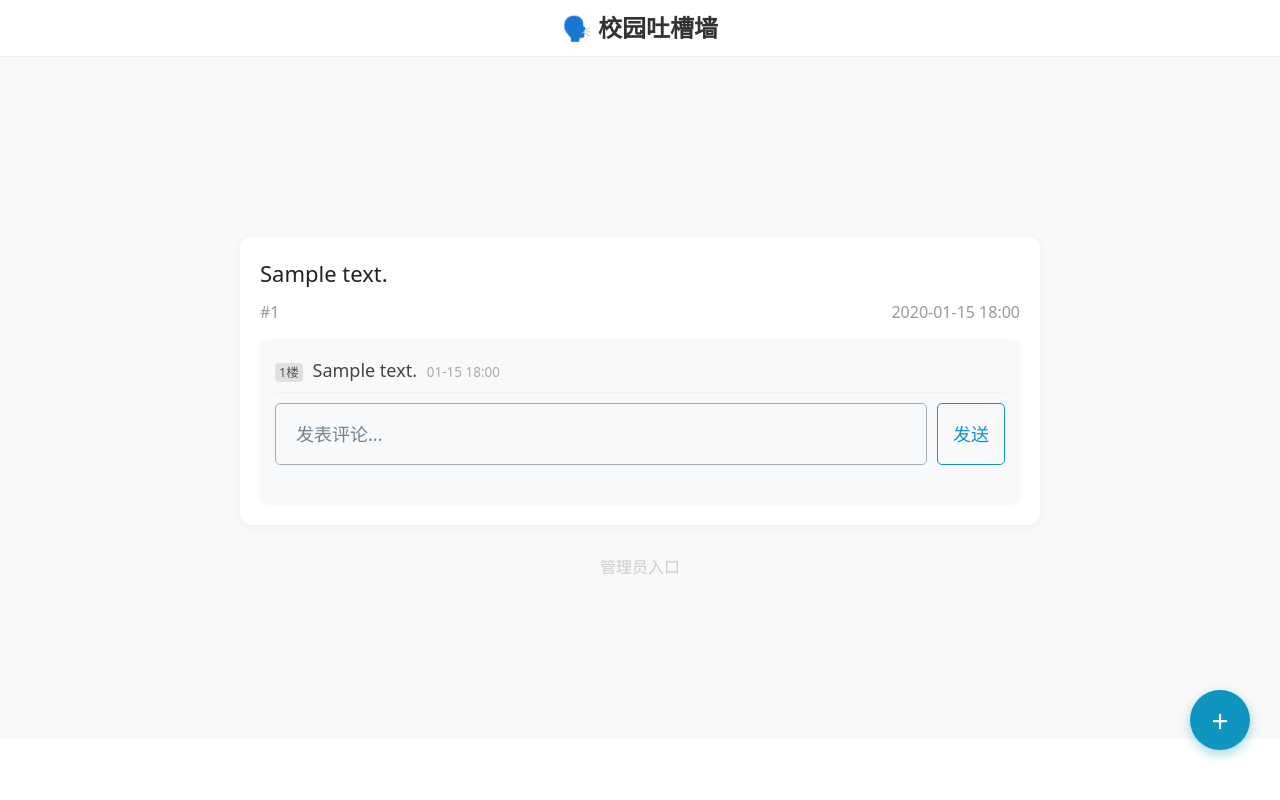
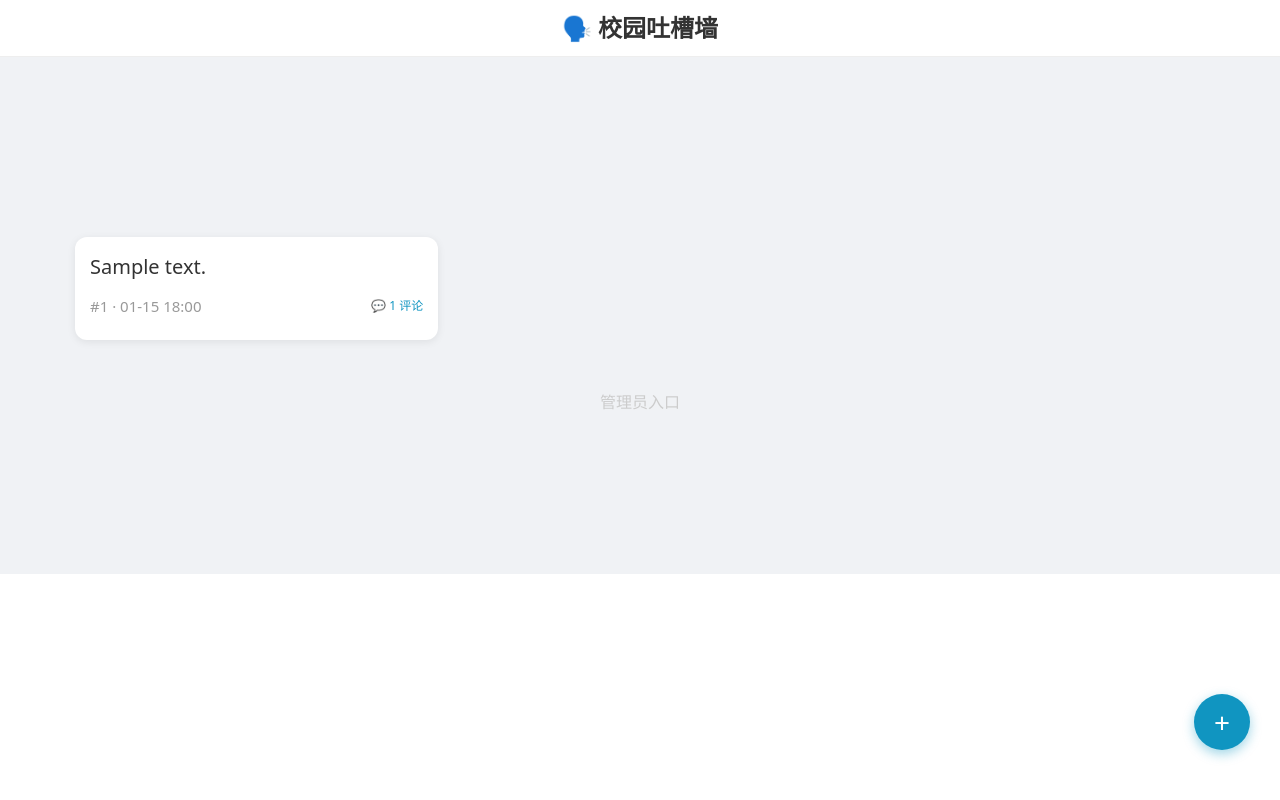
Before and after one commit to garywanggali/say_something, a Django app: page / in a window 1280 px wide. Run offline with Django 4.2, Linux system fonts and the light colour scheme; tables that the repository leaves empty hold one stand-in row (values such as "Sample post").

Commit message:
UI update: Masonry layout for smaller card-like posts

```diff
--- a/board/templates/board/index.html
+++ b/board/templates/board/index.html
@@ -4,15 +4,13 @@
     <meta charset="UTF-8">
     <meta name="viewport" content="width=device-width, initial-scale=1.0">
     <title>校园吐槽墙</title>
-    <!-- Use Pico.css -->
     <link rel="stylesheet" href="https://cdn.jsdelivr.net/npm/@picocss/pico@1/css/pico.min.css">
     <style>
         :root {
             --primary: #1095c1;
             --primary-hover: #08769b;
         }
-        body { padding-bottom: 80px; background-color: #f9f9f9; }
-        .container { max-width: 800px; }
+        body { padding-bottom: 80px; background-color: #f0f2f5; }
 
         /* Navbar */
         .navbar {
@@ -27,94 +25,102 @@
         }
         .navbar-title { font-weight: bold; font-size: 1.2rem; color: #333; margin: 0; }
 
+        /* Masonry Layout */
+        .masonry-grid {
+            column-count: 3;
+            column-gap: 20px;
+        }
+        @media (max-width: 992px) {
+            .masonry-grid { column-count: 2; }
+        }
+        @media (max-width: 600px) {
+            .masonry-grid { column-count: 1; }
+        }
+
         /* Post Card */
         .post-card {
             background: white;
             border-radius: 12px;
-            box-shadow: 0 2px 8px rgba(0,0,0,0.05);
+            box-shadow: 0 2px 8px rgba(0,0,0,0.08);
             margin-bottom: 20px;
-            padding: 20px;
+            padding: 15px;
             border: none;
+            break-inside: avoid; /* Prevent split across columns */
+            display: inline-block; /* Fix for column layout rendering */
+            width: 100%;
+            transition: transform 0.2s;
         }
-        .post-content { font-size: 1.1em; color: #222; margin-bottom: 10px; white-space: pre-wrap; }
-        .post-meta { font-size: 0.8em; color: #999; margin-bottom: 15px; display: flex; justify-content: space-between; }
+        .post-card:hover { transform: translateY(-3px); box-shadow: 0 5px 15px rgba(0,0,0,0.1); }
+
+        .post-content { font-size: 1em; color: #333; margin-bottom: 10px; white-space: pre-wrap; line-height: 1.5; }
+        .post-meta { font-size: 0.75em; color: #999; display: flex; justify-content: space-between; align-items: center; margin-bottom: 5px; }
 
         /* Comments */
+        .comment-toggle-btn {
+            background: none; border: none; padding: 5px 0;
+            color: var(--primary); font-size: 0.8em; cursor: pointer;
+            width: auto; margin: 0;
+        }
+        .comment-toggle-btn:hover { text-decoration: underline; background: none; color: var(--primary-hover); }
+
         .comment-section {
             background-color: #f7f9fa;
             border-radius: 8px;
-            padding: 10px 15px;
-            margin-top: 15px;
+            padding: 10px;
+            margin-top: 10px;
+            display: none; /* Hidden by default */
         }
+        .comment-section.show { display: block; }
+
         .comment-item {
             border-bottom: 1px solid #eef0f2;
-            padding: 8px 0;
-            font-size: 0.9em;
+            padding: 6px 0;
+            font-size: 0.85em;
         }
         .comment-item:last-child { border-bottom: none; }
-        .comment-content { color: #444; }
-        .comment-meta { font-size: 0.75em; color: #aaa; margin-left: 5px; }
+        .comment-content { color: #555; }
+        .comment-meta { font-size: 0.8em; color: #aaa; margin-left: 5px; }
         .floor-tag {
-            background: #e0e0e0; color: #555;
-            font-size: 0.7em; padding: 1px 4px;
+            background: #e0e0e0; color: #666;
+            font-size: 0.8em; padding: 1px 5px;
             border-radius: 4px; margin-right: 5px;
         }
 
-        /* FAB (Floating Action Button) */
+        /* FAB */
         .fab {
-            position: fixed;
-            bottom: 30px;
-            right: 30px;
-            width: 60px;
-            height: 60px;
-            background-color: var(--primary);
-            color: white;
-            border-radius: 50%;
-            display: flex;
-            align-items: center;
-            justify-content: center;
-            font-size: 30px;
-            box-shadow: 0 4px 12px rgba(16, 149, 193, 0.4);
-            cursor: pointer;
-            transition: transform 0.2s, background-color 0.2s;
-            z-index: 100;
-            text-decoration: none;
-            border: none;
+            position: fixed; bottom: 30px; right: 30px;
+            width: 56px; height: 56px;
+            background-color: var(--primary); color: white;
+            border-radius: 50%; display: flex; align-items: center; justify-content: center;
+            font-size: 28px; box-shadow: 0 4px 12px rgba(16, 149, 193, 0.4);
+            cursor: pointer; z-index: 100; border: none; padding: 0;
         }
-        .fab:hover { background-color: var(--primary-hover); transform: scale(1.05); color: white; }
+        .fab:hover { background-color: var(--primary-hover); transform: scale(1.05); }
 
         /* Modal */
         .modal-overlay {
             position: fixed; top: 0; left: 0; width: 100%; height: 100%;
-            background: rgba(0,0,0,0.5);
-            display: none;
-            justify-content: center;
-            align-items: center;
-            z-index: 1000;
-            opacity: 0;
-            transition: opacity 0.3s ease;
+            background: rgba(0,0,0,0.5); display: none;
+            justify-content: center; align-items: center; z-index: 1000;
+            opacity: 0; transition: opacity 0.3s ease;
         }
         .modal-overlay.open { display: flex; opacity: 1; }
         .modal-card {
-            background: white;
-            padding: 25px;
-            border-radius: 12px;
-            width: 90%;
-            max-width: 500px;
+            background: white; padding: 25px; border-radius: 12px;
+            width: 90%; max-width: 500px;
             box-shadow: 0 10px 25px rgba(0,0,0,0.1);
-            transform: translateY(20px);
-            transition: transform 0.3s ease;
+            transform: translateY(20px); transition: transform 0.3s ease;
         }
         .modal-overlay.open .modal-card { transform: translateY(0); }
-        .modal-header { display: flex; justify-content: space-between; align-items: center; margin-bottom: 20px; }
-        .modal-title { font-weight: bold; font-size: 1.2em; margin: 0; }
-        .close-btn { background: none; border: none; font-size: 1.5em; color: #999; cursor: pointer; padding: 0; line-height: 1; height: auto; width: auto; }
+        .modal-header { display: flex; justify-content: space-between; align-items: center; margin-bottom: 15px; }
+        .modal-title { font-weight: bold; font-size: 1.1em; margin: 0; }
+        .close-btn { background: none; border: none; font-size: 1.5em; color: #999; cursor: pointer; padding: 0; line-height: 1; width: auto; }
 
-        /* Form adjustments */
-        textarea { resize: vertical; border-color: #ddd; }
-        .comment-form { display: flex; gap: 10px; margin-top: 10px; }
-        .comment-input { flex-grow: 1; margin-bottom: 0 !important; font-size: 0.9em; padding: 8px; height: 40px; }
-        .comment-btn { width: auto; margin-bottom: 0 !important; padding: 8px 15px; font-size: 0.9em; white-space: nowrap; }
+        /* Form */
+        textarea { resize: vertical; border-color: #ddd; font-size: 0.95em; }
+        .comment-form { display: flex; gap: 8px; margin-top: 8px; }
+        .comment-input { flex-grow: 1; margin-bottom: 0 !important; font-size: 0.85em; padding: 6px 10px; height: 36px; }
+        .comment-btn { width: auto; margin-bottom: 0 !important; padding: 0 15px; font-size: 0.85em; height: 36px; line-height: 36px; }
 
         .admin-link { text-align: center; display: block; margin-top: 30px; color: #ccc; font-size: 0.8em; }
     </style>
@@ -128,41 +134,44 @@
     </nav>
 
     <main class="container">
-        <!-- Posts List -->
+        <div class="masonry-grid">
             {% for post in posts %}
             <article class="post-card">
                 <div class="post-content">{{ post.content|linebreaksbr }}</div>
                 <div class="post-meta">
-                <span>#{{ post.id }}</span>
-                <span>{{ post.created_at|date:"Y-m-d H:i" }}</span>
+                    <span>#{{ post.id }} · {{ post.created_at|date:"m-d H:i" }}</span>
+                    <button class="comment-toggle-btn" onclick="toggleComments('comment-{{ post.id }}')">
+                        💬 {{ post.comments.count }} 评论
+                    </button>
                 </div>
 
                 <!-- Comments -->
-            <div class="comment-section">
+                <div id="comment-{{ post.id }}" class="comment-section">
                     {% for comment in post.comments.all %}
                     <div class="comment-item">
-                    <span class="floor-tag">{{ forloop.counter }}楼</span>
+                        <span class="floor-tag">{{ forloop.counter }}L</span>
                         <span class="comment-content">{{ comment.content }}</span>
-                    <span class="comment-meta">{{ comment.created_at|date:"m-d H:i" }}</span>
                     </div>
                     {% empty %}
-                <div style="font-size: 0.8em; color: #999; text-align: center; padding: 5px;">暂无评论，快来抢沙发</div>
+                    <div style="font-size: 0.8em; color: #999; text-align: center; padding: 5px;">暂无评论</div>
                     {% endfor %}
 
                     <!-- Comment Form -->
                     <form action="{% url 'add_comment' post.id %}" method="post" class="comment-form">
                         {% csrf_token %}
-                    <input type="text" name="content" class="comment-input" placeholder="发表评论..." required>
+                        <input type="text" name="content" class="comment-input" placeholder="写评论..." required>
                         <button type="submit" class="comment-btn outline">发送</button>
                     </form>
                 </div>
             </article>
             {% empty %}
-        <article class="post-card" style="text-align: center; padding: 50px;">
+            <!-- Not in masonry grid if empty -->
+            <div style="text-align: center; grid-column: 1/-1; padding: 50px;">
                 <h3>👻 这里静悄悄的</h3>
                 <p>还没有人吐槽，点击右下角 "+" 号发布第一条吐槽吧！</p>
-        </article>
+            </div>
             {% endfor %}
+        </div>
 
         <a href="/admin/" class="admin-link">管理员入口</a>
     </main>
@@ -186,28 +195,33 @@
     </div>
 
     <script>
+        // Modal Logic
         const modal = document.getElementById('postModal');
 
         function openModal() {
             modal.style.display = 'flex';
-            // Force reflow for transition
-            modal.offsetHeight;
+            modal.offsetHeight; // Force reflow
             modal.classList.add('open');
         }
 
         function closeModal() {
             modal.classList.remove('open');
-            setTimeout(() => {
-                modal.style.display = 'none';
-            }, 300);
+            setTimeout(() => { modal.style.display = 'none'; }, 300);
         }
 
-        // Close modal on Escape key
         document.addEventListener('keydown', function(event) {
-            if (event.key === "Escape") {
-                closeModal();
+            if (event.key === "Escape") closeModal();
+        });
+
+        // Toggle Comments Logic
+        function toggleComments(elementId) {
+            const el = document.getElementById(elementId);
+            if (el.classList.contains('show')) {
+                el.classList.remove('show');
+            } else {
+                el.classList.add('show');
             }
-        });
+        }
     </script>
 </body>
 </html>
```
Lines whose indentation alone changed are shown as unchanged.
